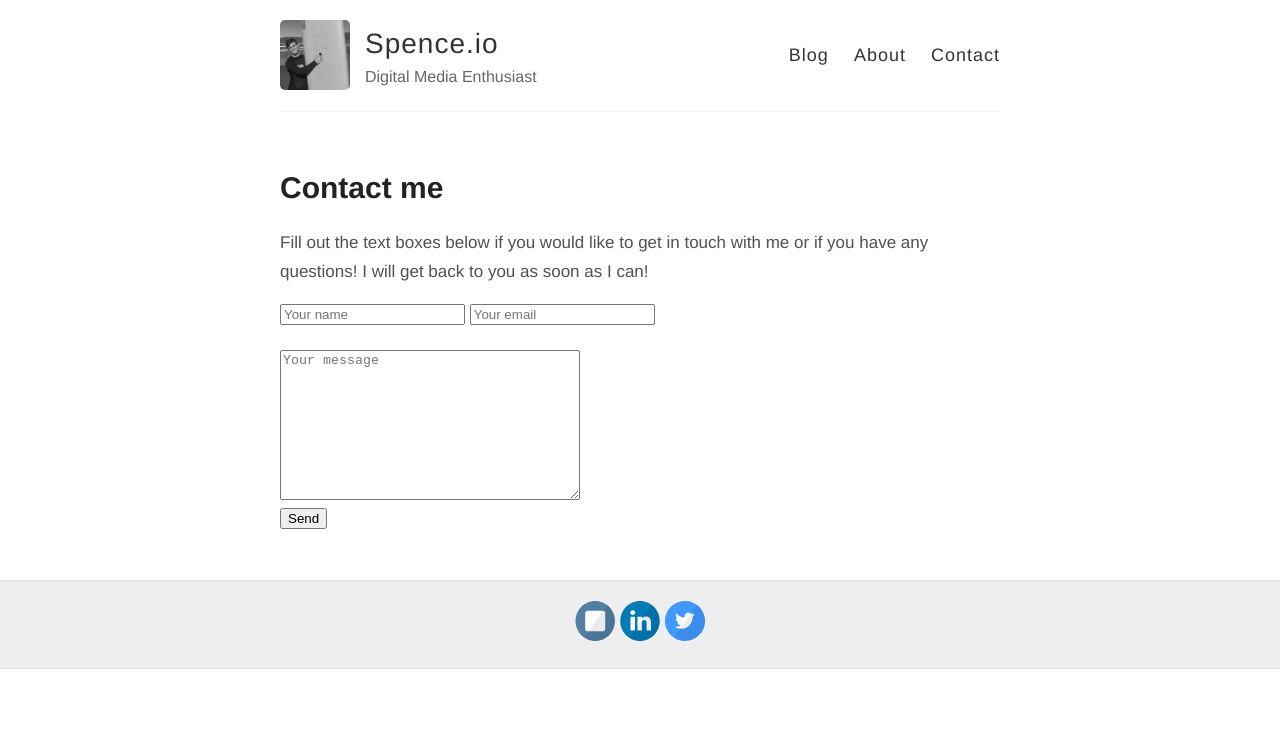
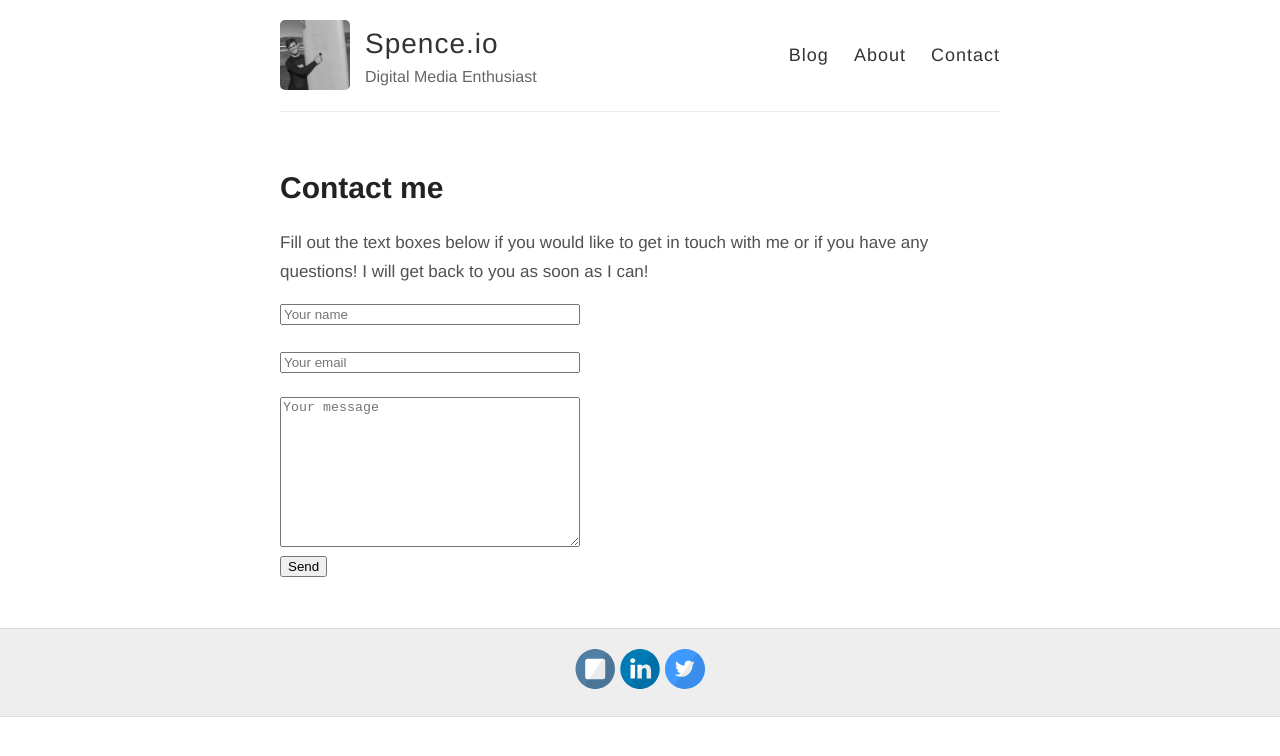
Before and after one commit to SpencerRWood/SpencerRWood.github.io, a Jekyll site: the page built from contact.md, in a window 1280 px wide. Shown: the top 756 px of the page. Built offline with Jekyll 4.4.1, drawn with Linux system fonts in a browser that asks for light colours; Markdown is read by kramdown in place of the engine named in the settings.

Commit message:
Style changes

```diff
--- a/contact.md
+++ b/contact.md
@@ -8,8 +8,9 @@ permalink: /contact/
 Fill out the text boxes below if you would like to get in touch with me or if you have any questions! I will get back to you as soon as I can!
 
 <form id="contactform" method="POST">
-    <input type="text" name="name" placeholder="Your name">
-    <input type="email" name="_replyto" placeholder="Your email">
+    <input type="text" name="name" placeholder="Your name" style="width:300px;">
+	<br> <br>
+    <input type="email" name="_replyto" placeholder="Your email" style="width:300px;">
 	<input type="hidden" name="_subject" value="Website contact" />
 	<br> <br>
     <textarea style="width:300px; height:150px;" name="message" placeholder="Your message"></textarea>
```
